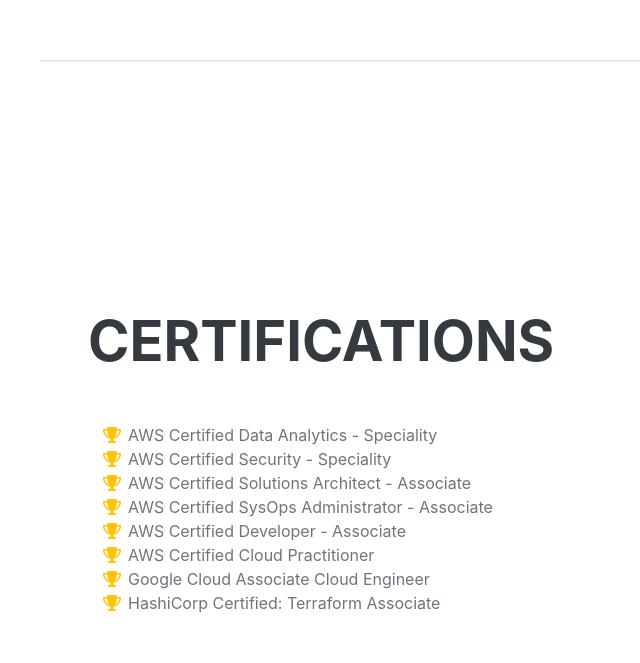
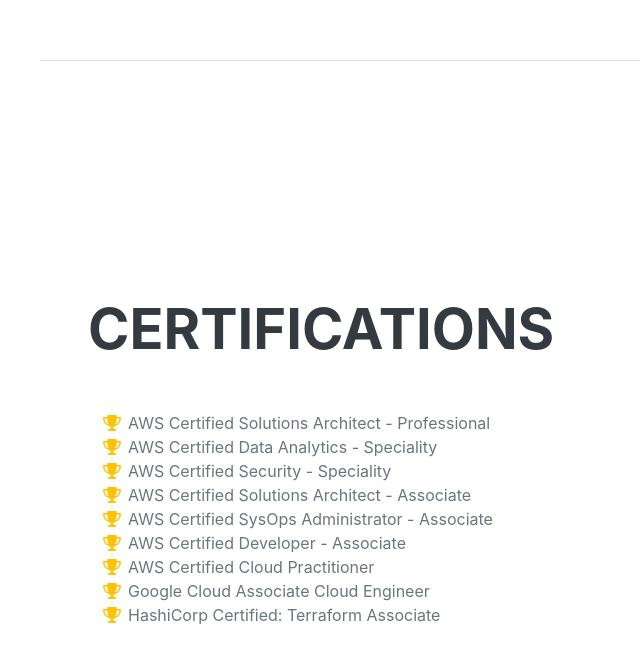
Before and after one commit to Mikkochu/cloud-resume-challenge, a plain HTML site: page website/index.html in a window 1280 px wide. Shown: the part 3582-4245 px from the top of the page, without its empty margins (232-872 px from the left). Drawn offline with nearby package versions, Linux system fonts and the light colour scheme; no server answers; a web font is replaced by a local one.

Commit message:
Update index.html

```diff
--- a/website/index.html
+++ b/website/index.html
@@ -202,6 +202,10 @@
                     <ul class="fa-ul mb-0">
                         <li>
                             <span class="fa-li"><i class="fas fa-trophy text-warning"></i></span>
+                            AWS Certified Solutions Architect - Professional
+                        </li>
+                        <li>
+                            <span class="fa-li"><i class="fas fa-trophy text-warning"></i></span>
                             AWS Certified Data Analytics - Speciality
                         </li>
                         <li>
```
